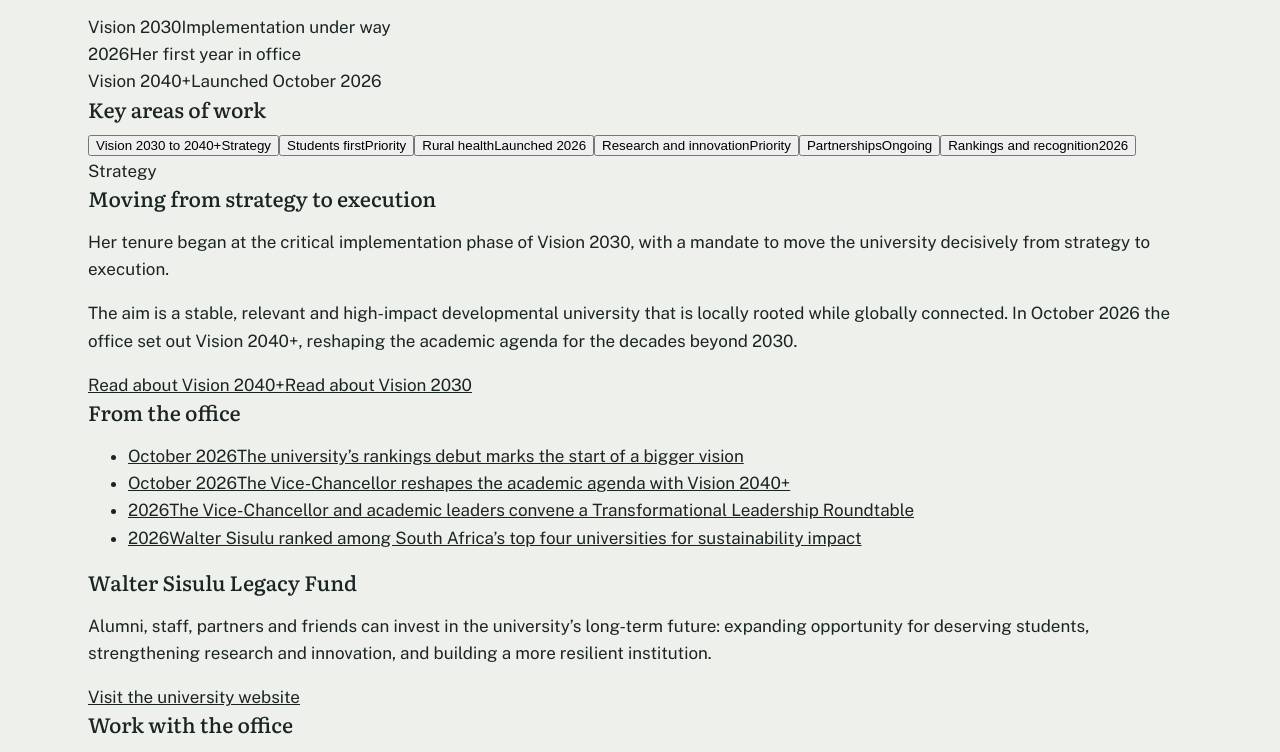
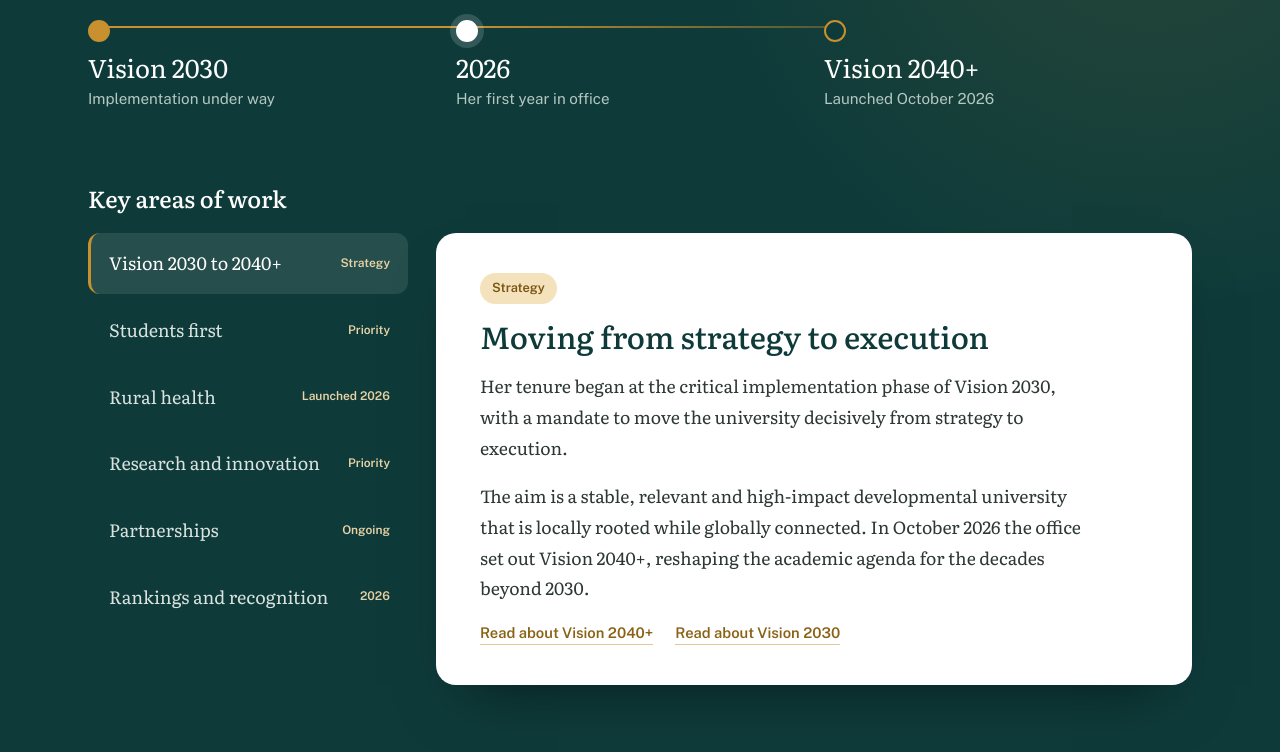
Before and after one commit to Mk3-thandow/prof-thandi, a plain HTML site: page index.html in a window 1280 px wide. Shown: the part 5900-6652 px from the top of the page. Drawn offline with nearby package versions, Linux system fonts and the light colour scheme.

Commit message:
Update style.css

```diff
--- a/style.css
+++ b/style.css
@@ -361,3 +361,69 @@ dialog#lightbox::backdrop{background:rgba(6,24,23,.92)}
   .tl-card{padding:22px 20px 20px}
   .note-big{font-size:2.1rem}
 }
+
+/* The Office of the Vice-Chancellor */
+.office{background:var(--river);color:var(--stone);position:relative}
+.office::before{content:"";position:absolute;inset:0;background:radial-gradient(50% 40% at 90% 10%,rgba(200,144,46,.14),transparent 70%);pointer-events:none}
+.office .wrap{position:relative}
+.office h2{color:#fff}
+.office .sec-head p{color:#B5C7C1}
+.o-sub{font-family:var(--serif);font-weight:500;font-size:1.45rem;color:#fff;margin:0 0 20px}
+
+.roadmap{display:grid;grid-template-columns:repeat(3,1fr);position:relative;margin:8px 0 72px;padding-top:4px}
+.roadmap::before{content:"";position:absolute;left:8px;right:calc(33.333% - 8px);top:12px;height:2px;background:linear-gradient(90deg,var(--ochre),var(--ochre) 50%,rgba(200,144,46,.35))}
+.rm-stop{position:relative;padding-top:34px}
+.rm-dot{position:absolute;top:2px;left:0;width:22px;height:22px;border-radius:50%;background:var(--river);border:2px solid var(--ochre)}
+.rm-stop.done .rm-dot{background:var(--ochre)}
+.rm-stop.now .rm-dot{background:#fff;border-color:#fff;box-shadow:0 0 0 6px rgba(255,255,255,.15)}
+.rm-name{display:block;font-family:var(--serif);font-size:1.6rem;color:#fff;line-height:1.2}
+.rm-note{display:block;color:#B5C7C1;font-size:.95rem;margin-top:4px}
+
+.o-tabs{display:grid;grid-template-columns:320px 1fr;gap:28px;margin-bottom:72px}
+.o-tablist{display:flex;flex-direction:column;gap:6px}
+.o-tab{all:unset;box-sizing:border-box;cursor:pointer;display:flex;justify-content:space-between;align-items:center;gap:12px;padding:16px 18px;border-radius:12px;border-left:3px solid transparent;color:#D9E2DE;transition:background .25s,border-color .25s,color .25s}
+.o-tab:hover{background:rgba(238,240,236,.06);color:#fff}
+.o-tab.is-on{background:rgba(238,240,236,.1);border-left-color:var(--ochre);color:#fff}
+.o-tab:focus-visible{outline:3px solid var(--ochre);outline-offset:2px}
+.o-tab-title{font-family:var(--serif);font-size:1.12rem}
+.o-tab-tag{font-size:.75rem;font-weight:600;color:#E9D3A6;white-space:nowrap}
+.o-panels{background:var(--paper);color:var(--ink);border-radius:20px;padding:40px 44px;box-shadow:0 30px 60px -30px rgba(0,0,0,.55);min-height:340px}
+.o-panel h3{font-size:1.9rem;line-height:1.2;margin:14px 0 16px;color:var(--river)}
+.o-panel p{font-family:var(--serif);font-size:1.1rem;line-height:1.75;margin:0 0 1em;max-width:60ch;color:#2C3835}
+.o-chip{display:inline-block;background:#F3E2BC;color:#7A5410;font-size:.8rem;font-weight:600;padding:5px 12px;border-radius:999px}
+.o-links{display:flex;flex-wrap:wrap;gap:22px;margin-top:8px}
+.o-links a{font-weight:600;font-size:.92rem;color:#8A6216;text-decoration:none;border-bottom:1.5px solid rgba(200,144,46,.5)}
+.o-links a:hover{border-bottom-color:#8A6216}
+@media (prefers-reduced-motion:no-preference){.o-panel:not([hidden]){animation:fadeup .45s ease-out}}
+
+.o-bottom{display:grid;grid-template-columns:1.1fr 1fr;gap:48px;align-items:start}
+.o-updates ul{list-style:none;margin:0;padding:0;border-top:1px solid rgba(238,240,236,.2)}
+.o-updates li{border-bottom:1px solid rgba(238,240,236,.14)}
+.o-updates a{display:grid;grid-template-columns:120px 1fr;gap:16px;padding:16px 0;text-decoration:none;color:#E6ECE9;transition:color .2s}
+.o-updates a:hover .u-title{color:#fff;text-decoration:underline;text-decoration-color:var(--ochre);text-underline-offset:4px}
+.u-date{color:#E9D3A6;font-size:.88rem;font-weight:600;padding-top:3px}
+.u-title{font-family:var(--serif);font-size:1.08rem;line-height:1.45}
+.o-involve{display:grid;gap:18px}
+.inv-card{border:1px solid rgba(238,240,236,.25);border-radius:18px;padding:28px 30px}
+.inv-card h3{font-size:1.35rem;margin:0 0 8px;color:#fff}
+.inv-card p{margin:0 0 16px;color:#C9D6D1;line-height:1.6}
+.inv-card a{font-weight:600;font-size:.92rem;color:#E9D3A6;text-decoration:none;border-bottom:1.5px solid rgba(233,211,166,.5)}
+.inv-card.gold{background:#F3E2BC;border-color:#F3E2BC}
+.inv-card.gold h3{color:var(--river)}
+.inv-card.gold p{color:#3B4744}
+.inv-card.gold a{color:#7A5410;border-bottom-color:rgba(122,84,16,.45)}
+
+@media (max-width:980px){
+  .o-tabs{grid-template-columns:1fr}
+  .o-tablist{flex-direction:row;overflow-x:auto;gap:8px;padding-bottom:6px;scrollbar-width:thin}
+  .o-tab{flex:0 0 auto;border-left:0;border-bottom:3px solid transparent;border-radius:10px 10px 0 0}
+  .o-tab.is-on{border-bottom-color:var(--ochre)}
+  .o-tab-tag{display:none}
+  .o-panels{padding:28px 24px;min-height:0}
+  .o-bottom{grid-template-columns:1fr}
+  .roadmap{grid-template-columns:1fr;gap:26px;padding-left:36px}
+  .roadmap::before{left:10px;right:auto;top:12px;bottom:12px;width:2px;height:auto;background:linear-gradient(180deg,var(--ochre),rgba(200,144,46,.35))}
+  .rm-stop{padding-top:0}
+  .rm-dot{left:-36px;top:6px}
+}
+@media (max-width:520px){ .o-updates a{grid-template-columns:1fr;gap:4px} .o-panel h3{font-size:1.5rem} }
```
